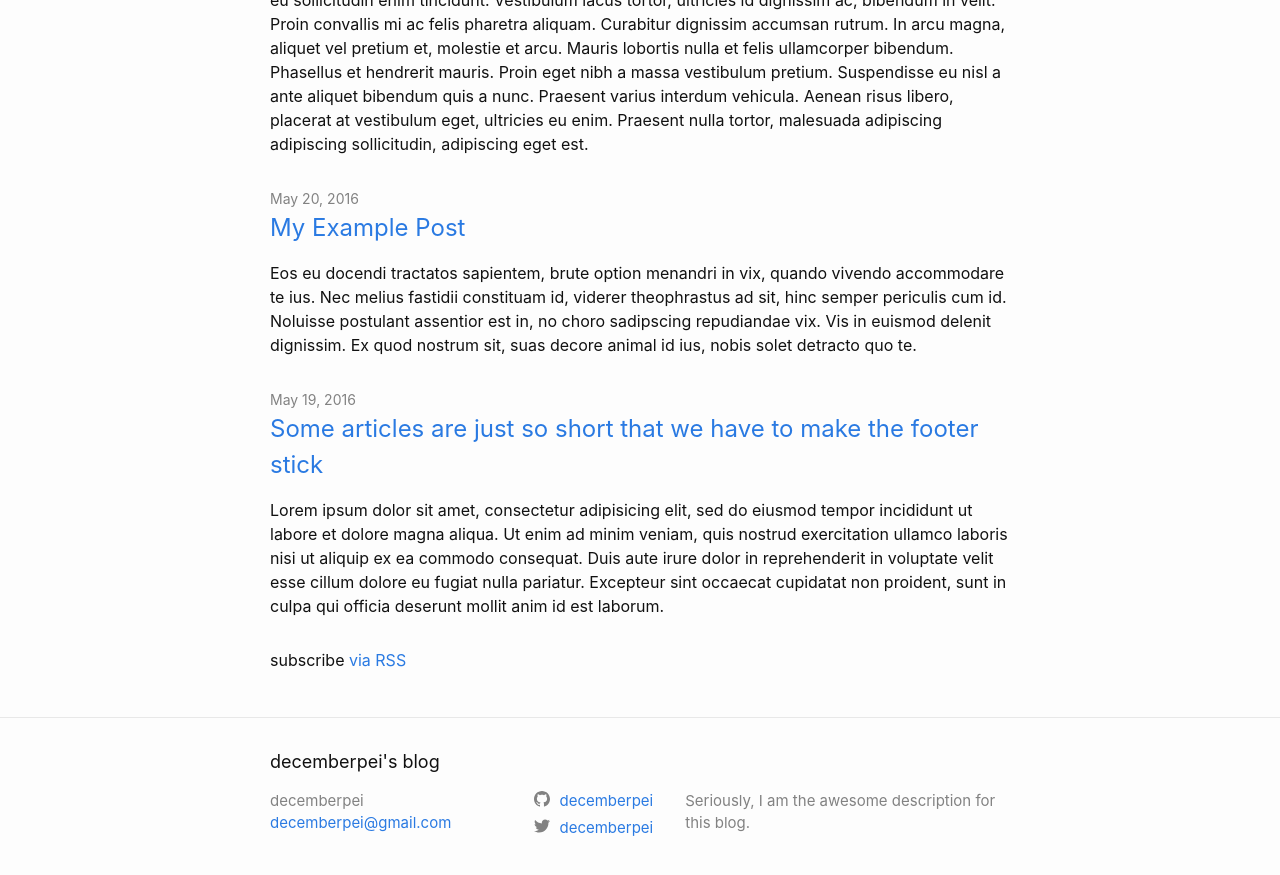
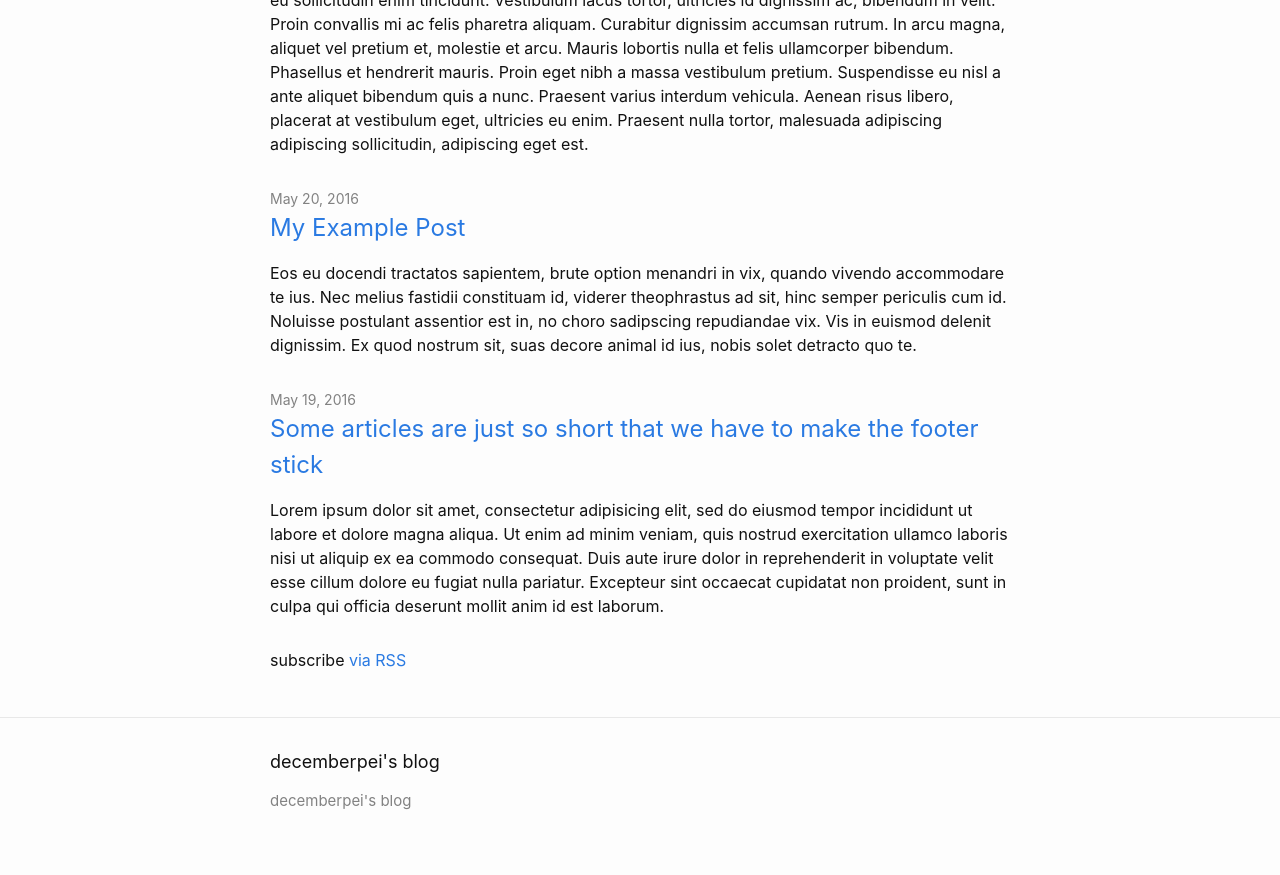
Before and after one commit to decemberpei/decemberpei.github.io, a Jekyll site: the page built from index.md, in a window 1280 px wide and 900 px high, scrolled down 655 px. Shown: the top 875 px of the window. Built offline with Jekyll 4.4.1, drawn with Linux system fonts in a browser that asks for light colours; part of the change alters nothing that is shown.

Commit message:
Update _config.yml

```diff
--- a/_config.yml
+++ b/_config.yml
@@ -1,12 +1,12 @@
 title: decemberpei's blog
-author: decemberpei
-email: decemberpei@gmail.com
-description: > # this means to ignore newlines until "twitter_username:"
-  Seriously, I am the awesome description for this blog.
+#author: decemberpei
+#email: decemberpei@gmail.com
+#description: > # this means to ignore newlines until "twitter_username:"
+# Seriously, I am the awesome description for this blog.
 
 # social links
-twitter_username: decemberpei
-github_username: decemberpei
+#twitter_username: decemberpei
+#github_username: decemberpei
 
 # dribbble_username: jekyll
 # flickr_username: jekyll
```
